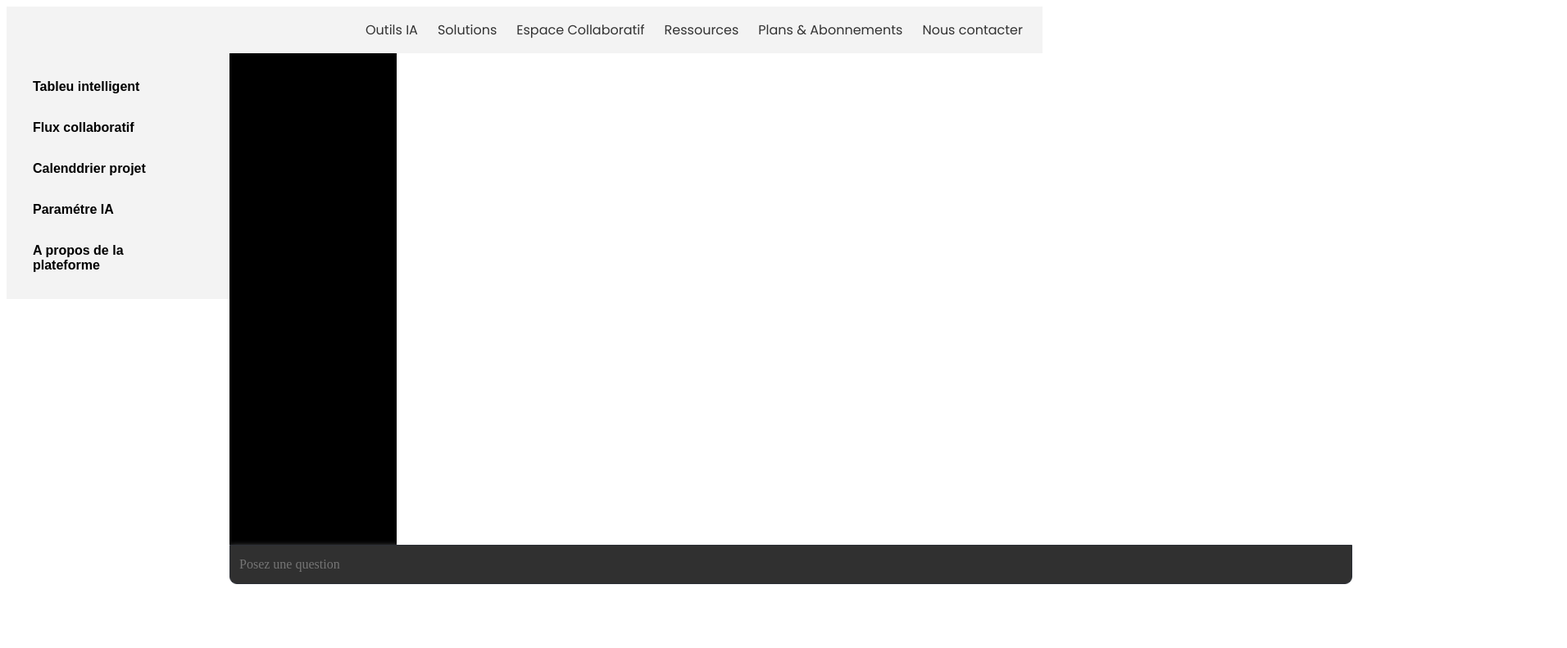
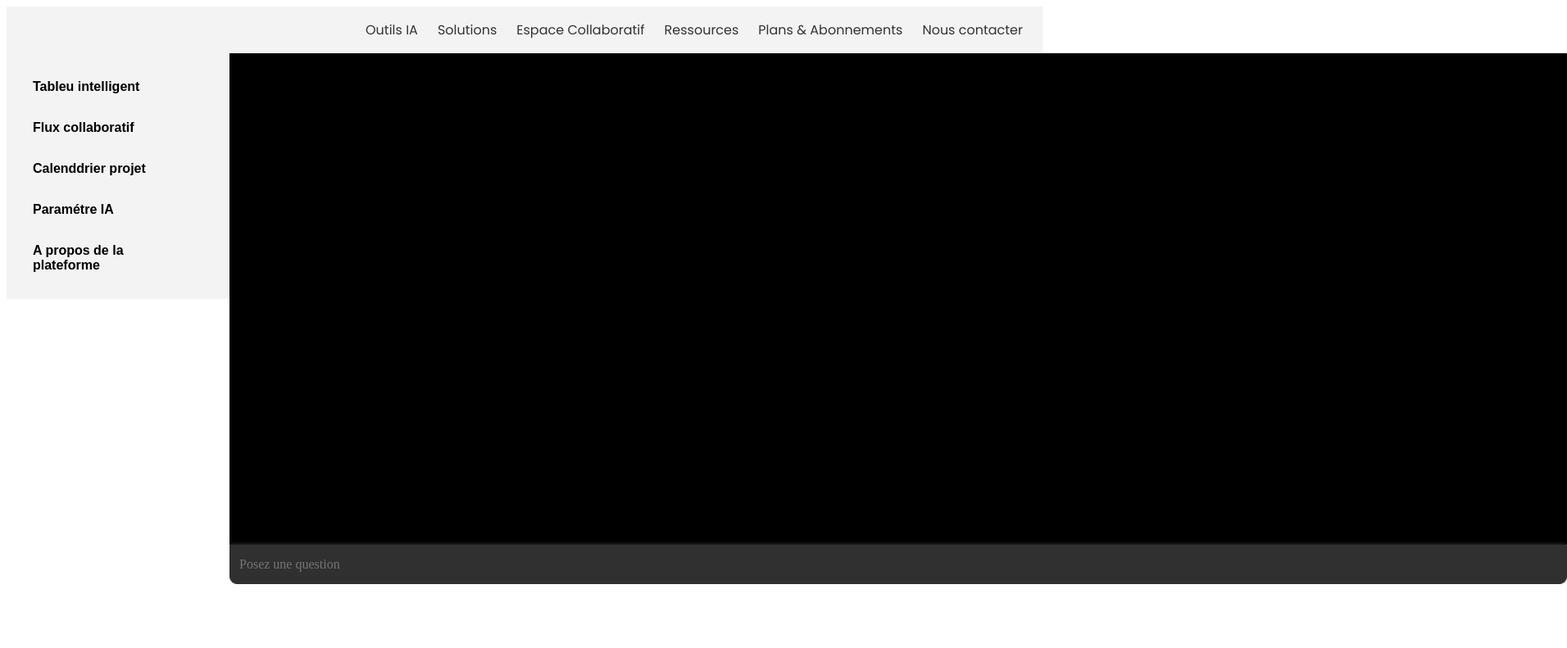
Before and after one commit to garysounigo/angular-component-training, an Angular app: page / in a window 1280 px wide. Shown: the top 791 px of the page at 82% size, 1912 px wide, since content can reach past the window. Built offline with nearby package versions, Linux system fonts and the light colour scheme.

Commit message:
home.component: modified and implement

```diff
--- a/src/app/chat-container/chat-container.component.css
+++ b/src/app/chat-container/chat-container.component.css
@@ -11,7 +11,7 @@
     background-color: black;
     display:flex;
     flex-direction: column;
-    width: 100%;
+    width: 1632px;
     height: 600px;
     overflow-y: scroll;
     overflow-x: hidden;
--- a/src/app/justin/chat-input/chat-input.component.css
+++ b/src/app/justin/chat-input/chat-input.component.css
@@ -9,7 +9,7 @@
     flex-direction: column;
     align-items: flex-start;
     justify-content: flex-start;
-    width: 671.5%;
+    width: 1632px;
     height: 48px;
     max-height: 280px;
     padding: 11px;
```
